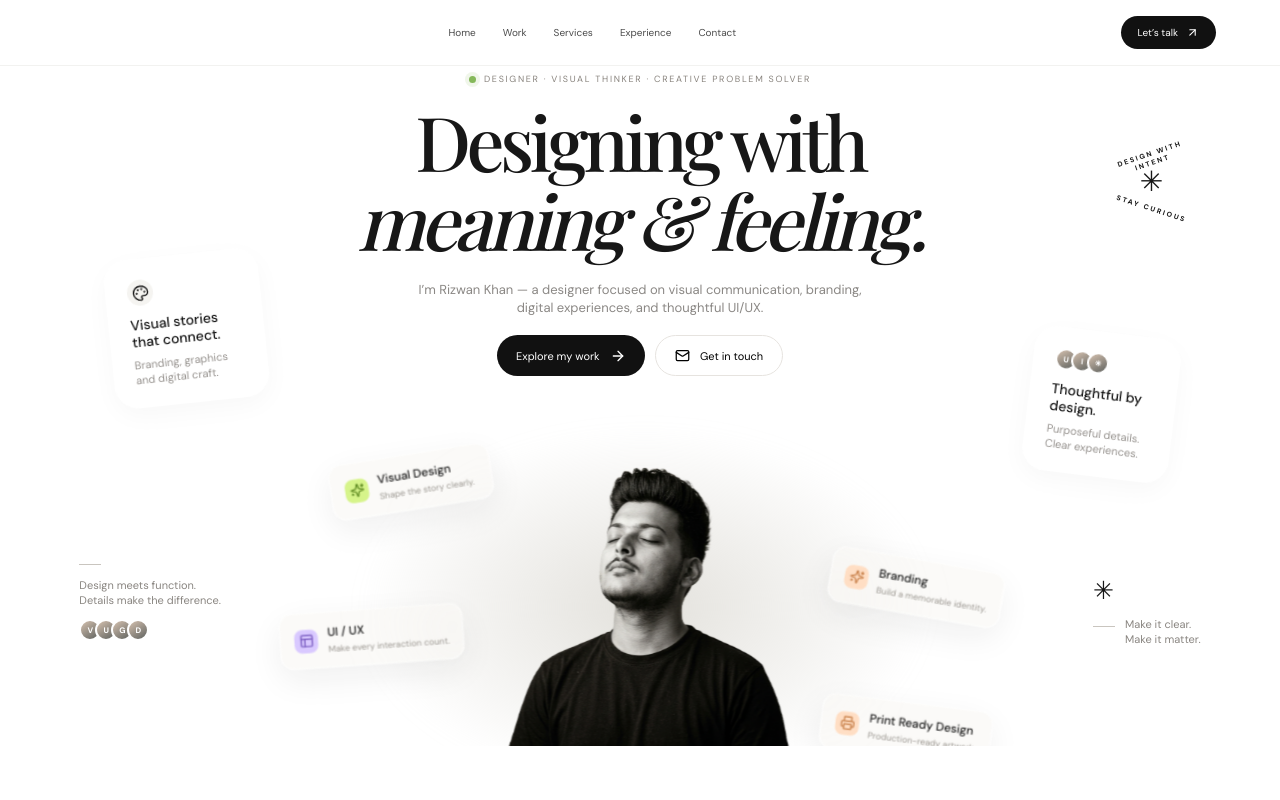
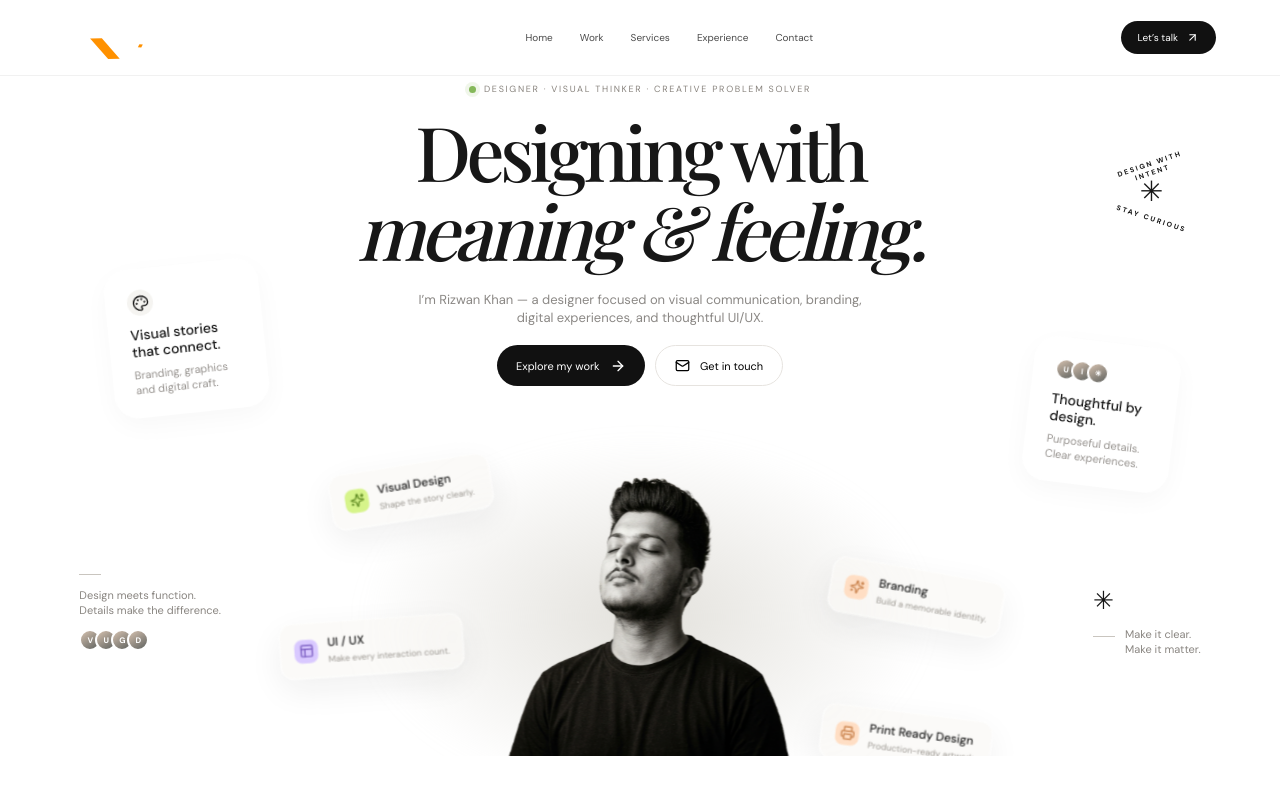
Before and after one commit to Rizzu01/port-folio, a Next.js app: page / in a window 1280 px wide. Shown: the top 800 px of the page. Built offline with nearby package versions, Linux system fonts and the light colour scheme; a web font is replaced by a local one.

Commit message:
Add smooth glass sticky portfolio navigation

```diff
--- a/app/globals.css
+++ b/app/globals.css
@@ -1082,3 +1082,54 @@ body{background:#fff!important}
  .reference-about-values{gap:8px;margin-top:23px}
  .reference-about-values strong{font-size:9px}
 }
+
+
+/* Logo + smooth glass navigation on scroll */
+.reference-nav{
+  position:sticky;
+  top:0;
+  z-index:100;
+  height:76px;
+  isolation:isolate;
+  background:rgba(255,255,255,.96);
+  border-bottom:1px solid rgba(20,20,20,.06);
+  transition:height .55s cubic-bezier(.22,1,.36,1), margin .55s cubic-bezier(.22,1,.36,1), width .55s cubic-bezier(.22,1,.36,1), border-radius .55s cubic-bezier(.22,1,.36,1), background .45s ease, border-color .45s ease, box-shadow .45s ease, backdrop-filter .45s ease;
+}
+.reference-logo{
+  display:flex;
+  align-items:center;
+  justify-content:flex-start;
+  flex:0 0 auto;
+  width:clamp(108px,13vw,154px);
+  height:100%;
+  transition:width .45s cubic-bezier(.22,1,.36,1), transform .45s cubic-bezier(.22,1,.36,1);
+}
+.reference-logo img{display:block;width:100%;max-width:150px;max-height:42px;object-fit:contain;object-position:left center;transition:max-height .45s ease,opacity .3s ease}
+.reference-nav.is-scrolled{
+  height:62px;
+  width:calc(100% - clamp(24px,7vw,100px));
+  margin:10px auto 0;
+  border:1px solid rgba(255,255,255,.68);
+  border-radius:18px;
+  background:rgba(255,255,255,.72);
+  box-shadow:0 10px 35px rgba(20,20,20,.08), inset 0 1px 0 rgba(255,255,255,.8);
+  backdrop-filter:blur(22px) saturate(1.35);
+  -webkit-backdrop-filter:blur(22px) saturate(1.35);
+}
+.reference-nav.is-scrolled .reference-logo{width:clamp(100px,12vw,138px)}
+.reference-nav.is-scrolled .reference-logo img{max-height:34px}
+.reference-nav.is-scrolled .reference-desktop-links{gap:clamp(14px,2vw,27px)}
+.reference-nav.is-scrolled .reference-talk{padding:9px 15px}
+.reference-nav.is-scrolled .reference-mobile-menu{top:calc(100% + 9px)}
+@media(max-width:760px){
+  .reference-nav{height:64px;padding-left:18px;padding-right:18px}
+  .reference-logo{width:118px}
+  .reference-logo img{max-height:36px}
+  .reference-nav.is-scrolled{height:56px;width:calc(100% - 24px);margin:8px auto 0;border-radius:15px;padding-left:14px;padding-right:14px}
+  .reference-nav.is-scrolled .reference-logo{width:108px}
+  .reference-nav.is-scrolled .reference-logo img{max-height:31px}
+  .reference-nav.is-scrolled .reference-menu-toggle{background:rgba(255,255,255,.72)}
+}
+@media(prefers-reduced-motion:reduce){
+  .reference-nav,.reference-logo,.reference-logo img{transition:none!important}
+}
```
